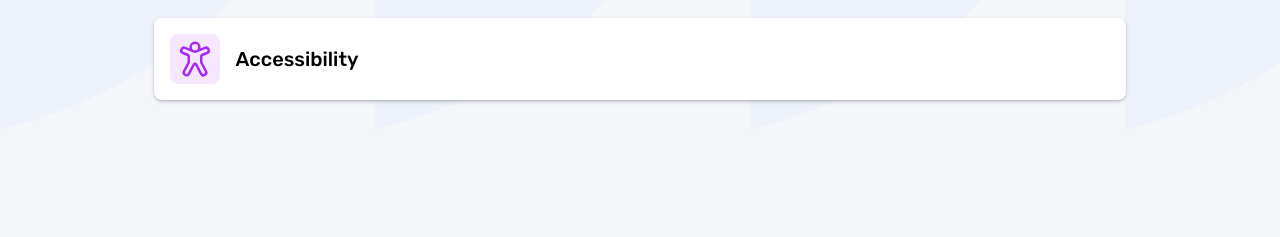
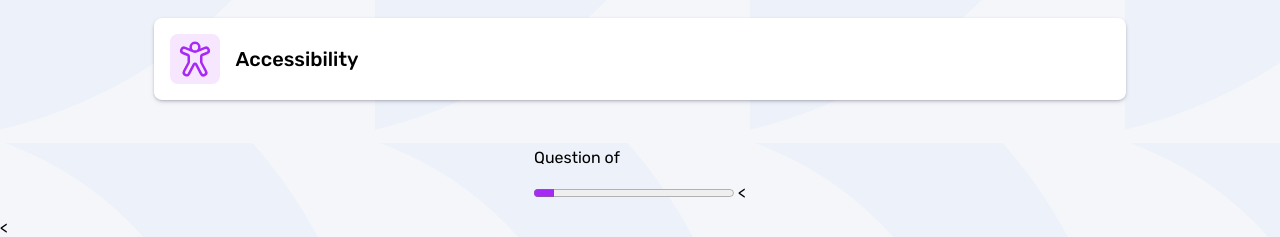
Before and after one commit to Turtlewords/frontend_quiz, a plain HTML site: page index.html in a window 1280 px wide. Shown: the part 669-906 px from the top of the page. Before the commit the page ends 801 px from the top, so only its background shows below. Drawn offline with Linux system fonts and the light colour scheme.

Commit message:
continue initial question page build

```diff
--- a/index.html
+++ b/index.html
@@ -53,11 +53,21 @@
         </div>
       </div>
     </main>
+    <!-- Quiz menu end -->
+
+    <!-- Quiz question start -->
+    <section id="question-container">
+      <p class="question-num">Question <span id="current-question"></span> of <span id="total-questions"></span></p>
+      <p class="question"></p>
+      <progress id="quiz-progress" value="1" max="10"></progress>
+      <
+    </section>
+
   </div>
-  <!-- Quiz menu end -->
 
-  <!-- Quiz question start -->
 
+
+  <
 
 
   <!-- Quiz question end -->
--- a/styles.css
+++ b/styles.css
@@ -216,6 +216,11 @@ main {
     font-size: 20px;
   }
 
+  progress {
+    width: 200px;
+    accent-color: var(--purple-600);
+  }
+
   /* Images */
 
   img {
```
